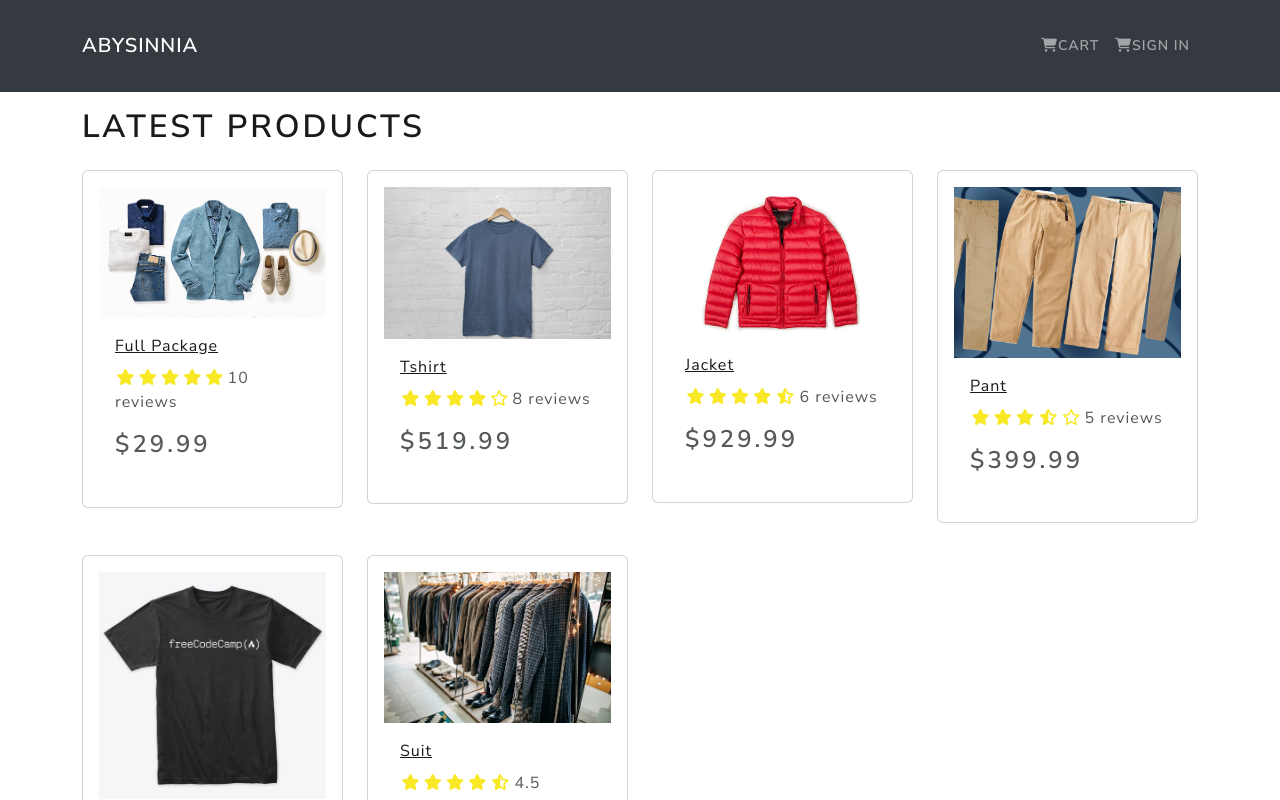
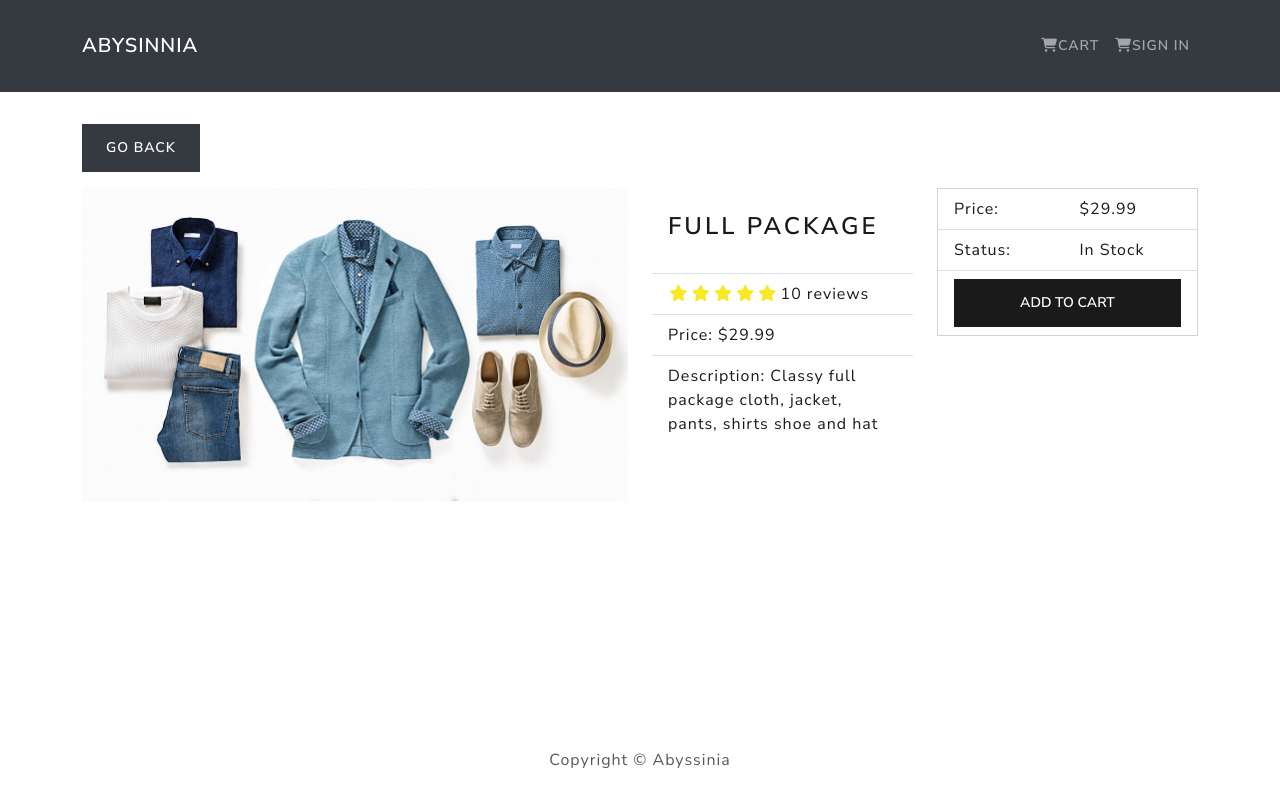
Before and after one commit to Dcode3244/alx_portfolio, a React (Create React App) app in the folder frontend/: page /product/1 in a window 1280 px wide. Shown: the top 800 px of the page. Built offline with nearby package versions, Linux system fonts and the light colour scheme.

Commit message:
implemented routing and added products page

```diff
--- a/frontend/package.json
+++ b/frontend/package.json
@@ -9,6 +9,8 @@
     "react": "^18.2.0",
     "react-bootstrap": "^2.7.2",
     "react-dom": "^18.2.0",
+    "react-router-bootstrap": "^0.26.2",
+    "react-router-dom": "^6.8.1",
     "react-scripts": "5.0.1",
     "web-vitals": "^2.1.4"
   },
--- a/frontend/src/App.js
+++ b/frontend/src/App.js
@@ -1,20 +1,26 @@
 import './App.css';
+
+import { BrowserRouter as Router, Routes, Route } from 'react-router-dom'
 import { Container } from 'react-bootstrap'
 import Footer from './components/Footer';
 import Header from './components/Header';
 import HomeScreen from './screens/HomeScreen';
+import ProductScreen from './screens/ProductScreen';
 
 function App() {
   return (
-    <>
+    <Router>
       <Header />
       <main className='py-3'>
         <Container>
-          <HomeScreen />
+          <Routes>
+            <Route path='/' element={<HomeScreen />} />
+            <Route path='/product/:id' element={<ProductScreen />} />
+          </Routes>
         </Container>
       </main>
       <Footer />
-    </>
+    </Router>
   )
 }
 
--- a/frontend/src/components/Header.jsx
+++ b/frontend/src/components/Header.jsx
@@ -1,5 +1,6 @@
 import React from 'react'
 
+import { LinkContainer } from 'react-router-bootstrap'
 import { Navbar, Container, Nav } from 'react-bootstrap'
 
 const Header = () => {
@@ -7,16 +8,22 @@ const Header = () => {
         <header>
             <Navbar bg="dark" variant='dark' expand="lg" collapseOnSelect>
                 <Container>
-                    <Navbar.Brand href="/">Abysinnia</Navbar.Brand>
+                    <LinkContainer to='/'>
+                        <Navbar.Brand>Abysinnia</Navbar.Brand>
+                    </LinkContainer>
                     <Navbar.Toggle aria-controls="basic-navbar-nav" />
                     <Navbar.Collapse id="basic-navbar-nav">
                         <Nav className="ms-auto">
-                            <Nav.Link href="/cart">
-                                <i className='fas fa-shopping-cart'></i>Cart
-                            </Nav.Link>
-                            <Nav.Link href="/Login">
-                                <i className='fas fa-shopping-cart'></i>Sign In
-                            </Nav.Link>
+                            <LinkContainer to='/cart'>
+                                <Nav.Link href="/cart">
+                                    <i className='fas fa-shopping-cart'></i>Cart
+                                </Nav.Link>
+                            </LinkContainer>
+                            <LinkContainer to='/login'>
+                                <Nav.Link>
+                                    <i className='fas fa-shopping-cart'></i>Sign In
+                                </Nav.Link>
+                            </LinkContainer>
                         </Nav>
                     </Navbar.Collapse>
                 </Container>
--- a/frontend/src/components/Product.jsx
+++ b/frontend/src/components/Product.jsx
@@ -1,4 +1,6 @@
 import React from 'react'
+
+import {Link} from 'react-router-dom'
 import { Card } from 'react-bootstrap'
 
 import Rating from './Rating'
@@ -7,16 +9,16 @@ const Product = ({ product }) => {
   return (
     <>
       <Card className='my-3 p-3 rounded'>
-        <a href={`/product/${product._id}`}>
+        <Link to={`/product/${product._id}`}>
           <Card.Img src={product.image} variant='top' />
-        </a>
+        </Link>
 
         <Card.Body>
-          <a href={`/product/${product._id}`}>
+          <Link to={`/product/${product._id}`}>
             <Card.Title as='div'>
               <strong>{product.name}</strong>
             </Card.Title>
-          </a>
+          </Link>
 
           <Card.Text as='div'>
             <Rating
--- /dev/null
+++ b/frontend/src/screens/ProductScreen.jsx
@@ -0,0 +1,67 @@
+import React from 'react'
+
+import { Image, Card, Container, Button, Row, Col, ListGroup } from 'react-bootstrap'
+import { useParams, Link } from 'react-router-dom';
+import Rating from '../components/Rating';
+
+import products from '../products';
+
+const ProductScreen = () => {
+    const params = useParams()
+    const product = products.find(p => (p._id) == params.id)
+    console.log(product)
+    return (
+        <div>
+            <Link to='/' class='btn btn-dark my-3' variant='dark'>Go Back</Link>
+            <Row>
+                <Col md={6}>
+                    <Image src={product.image} alt={product.name} fluid />
+                </Col>
+                <Col md={3}>
+                    <ListGroup variant='flush'>
+                        <ListGroup.Item>
+                            <h3>{product.name}</h3>
+                        </ListGroup.Item>
+                        <ListGroup.Item>
+                            <Rating
+                                value={product.rating}
+                                text={`${product.numReviews} reviews`}
+                            />
+                        </ListGroup.Item>
+                        <ListGroup.Item>
+                            Price: ${product.price}
+                        </ListGroup.Item>
+                        <ListGroup.Item>
+                            Description: {product.description}
+                        </ListGroup.Item>
+                    </ListGroup>
+                </Col>
+                <Col md={3}>
+                    <Card>
+                        <ListGroup variant='flush'>
+                            <ListGroup.Item>
+                                <Row>
+                                    <Col>Price:</Col>
+                                    <Col>${product.price}</Col>
+                                </Row>
+                            </ListGroup.Item>
+                            <ListGroup.Item>
+                                <Row>
+                                    <Col>Status:</Col>
+                                    <Col>{product.countInStock ? "In Stock" : "Not In Stock"}</Col>
+                                </Row>
+                            </ListGroup.Item>
+                            <ListGroup.Item className='d-grid'>
+                                <Button className='btn-block' type='button' disabled={product.countInStock > 0 ? false : true}>
+                                    Add To Cart
+                                </Button>
+                            </ListGroup.Item>
+                        </ListGroup>
+                    </Card>
+                </Col>
+            </Row>
+        </div>
+    )
+}
+
+export default ProductScreen;
--- /dev/null
+++ b/frontend/src/screens/TestBoot.css
@@ -0,0 +1,3 @@
+.what {
+    border: 5px solid blue;
+}
```
Also changed, not shown: frontend/src/screens/TestBoot.jsx (added, +36 -0 lines), 2 other files (tests, documents, lock files or other folders).
